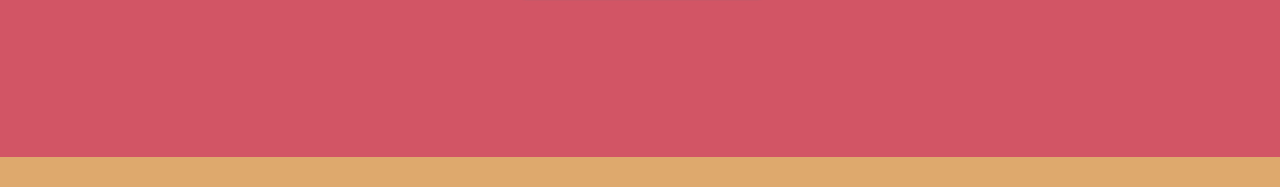
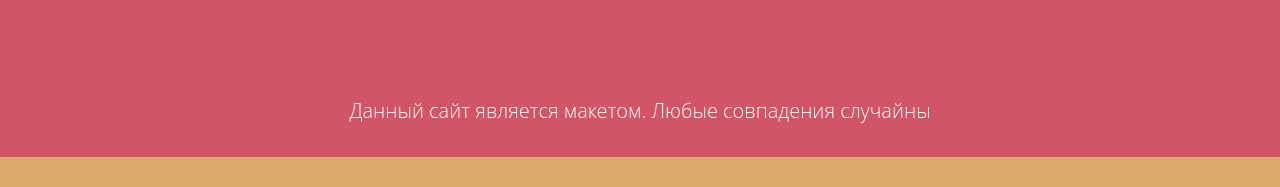
Before and after one commit to mouse66/mouse66.github.io, a plain HTML site: page index.html in a window 1280 px wide. Shown: the part 343-530 px from the top of the page. Drawn offline with Linux system fonts and the light colour scheme.

Commit message:
Add files via upload

```diff
--- a/index.html
+++ b/index.html
@@ -18,6 +18,7 @@
         <div class="about-head">
             <p>Привет! Добро пожаловать на сайт команды <br><strong>Chiraq Dev</strong></p>
             <button>Начать работать!</button>
+            <p>Данный сайт является макетом. Любые совпадения случайны</p>
         </div>
     </header>
     <section class="about-section">
```
